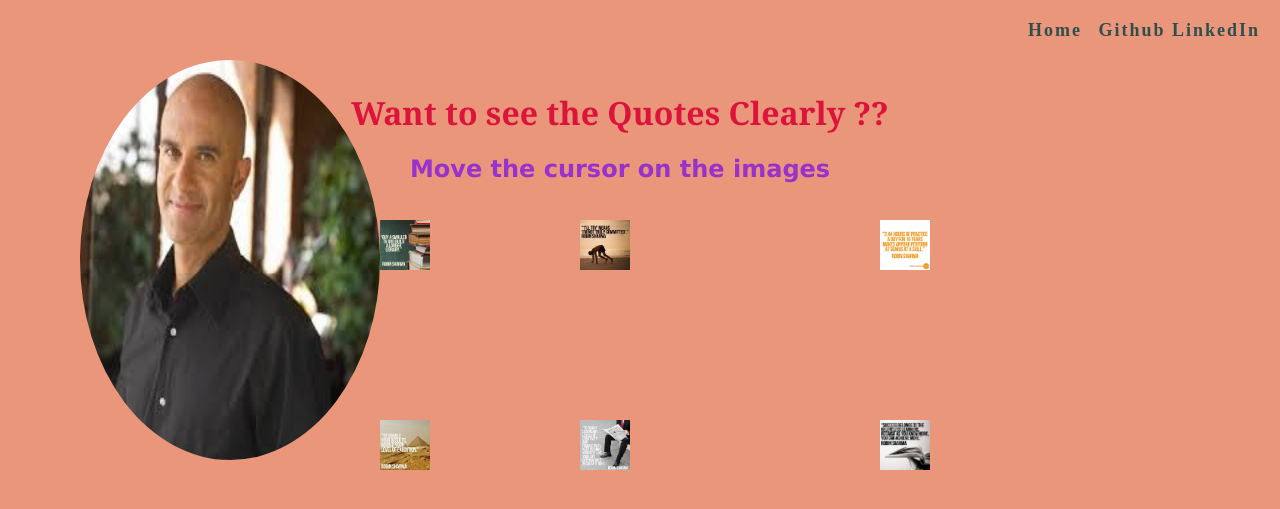
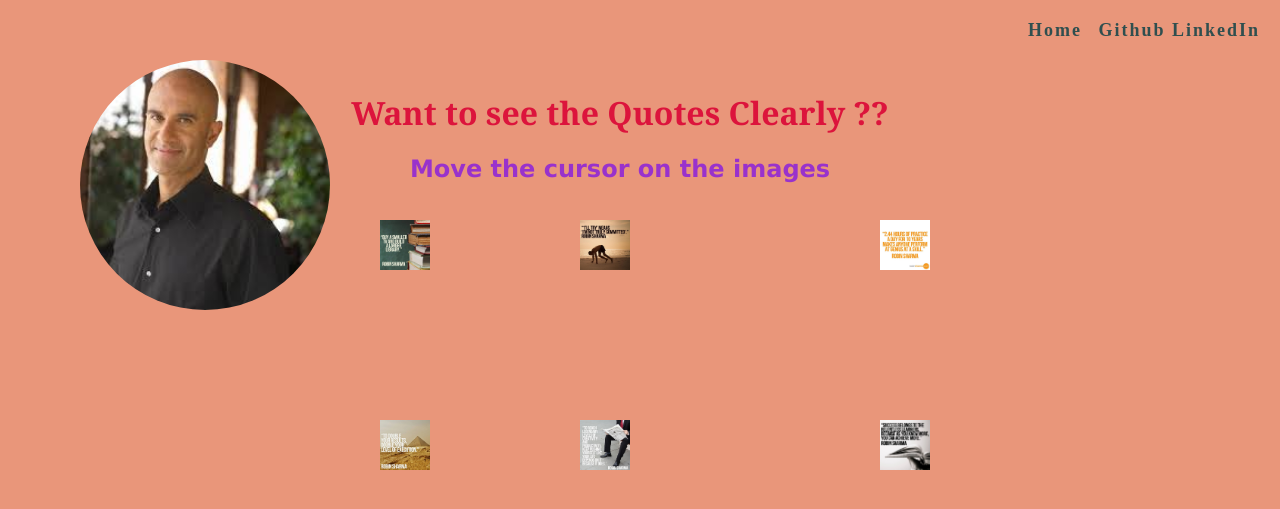
Before and after one commit to christyjax/christyjax.github.io, a Jekyll site: the page Quotes1.html, which Jekyll copies as it is, in a window 1280 px wide. Shown: the top 509 px of the page. Built offline with Jekyll 4.4.1, drawn with Linux system fonts in a browser that asks for light colours.

Commit message:
Update Quotes1.html

```diff
--- a/Quotes1.html
+++ b/Quotes1.html
@@ -16,7 +16,7 @@
       LinkedIn
     </a></b>
     <div class="main">
-         <img src= "Images\Robin Sharma.jpg" width="300" height="400" id="ima" >
+         <img src= "Images\Robin Sharma.jpg" width="250" height="250" id="ima" >
       </div>
 
     <h1 > Want to see the Quotes  Clearly ??</h1>
```
